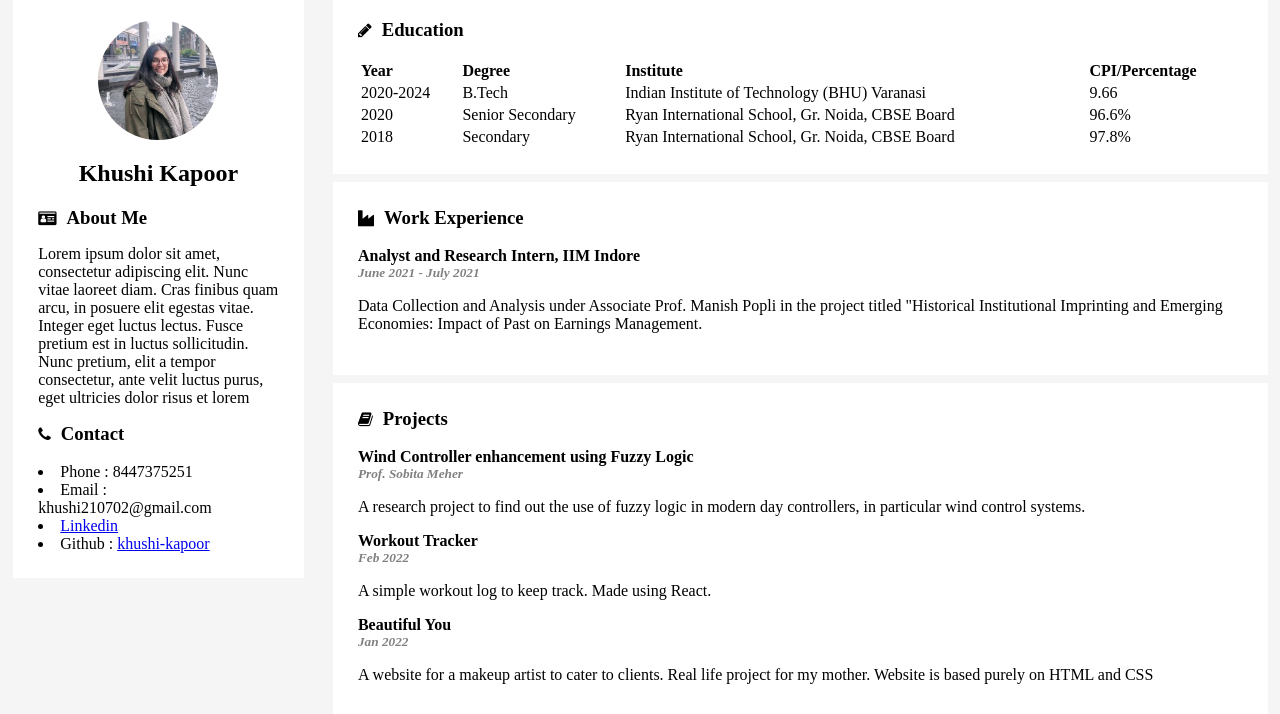
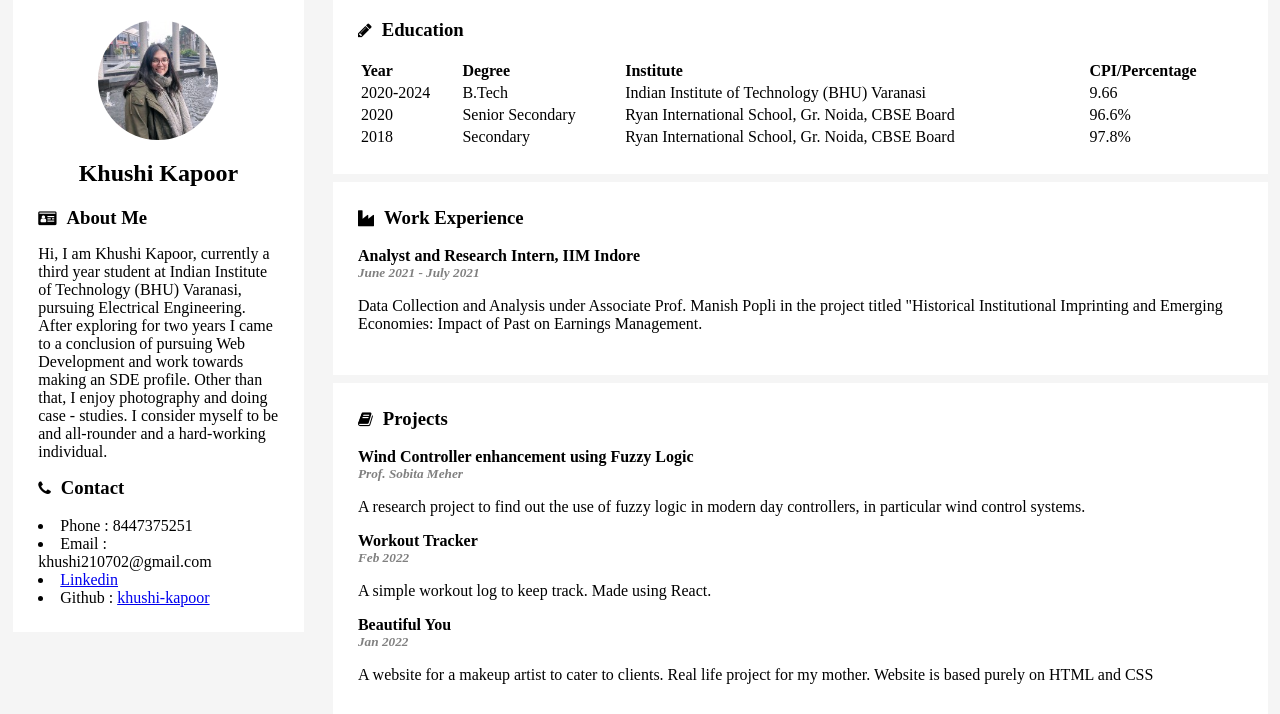
Before and after one commit to 2hakunamatata1/portfolio, a plain HTML site: page index.html in a window 1280 px wide. Shown: the part 86-800 px from the top of the page. Drawn offline with Linux system fonts and the light colour scheme.

Commit message:
Update index.html

```diff
--- a/index.html
+++ b/index.html
@@ -34,9 +34,8 @@
             <i class="fa fa-id-card"></i>
             <h3>About Me</h3>
             </div>
-            <p>Lorem ipsum dolor sit amet, consectetur adipiscing elit. Nunc vitae laoreet diam. Cras finibus quam arcu,
-               in posuere elit egestas vitae. Integer eget luctus lectus. Fusce pretium est in luctus sollicitudin.
-               Nunc pretium, elit a tempor consectetur, ante velit luctus purus, eget ultricies dolor risus et lorem
+            <p>Hi, I am Khushi Kapoor, currently a third year student at Indian Institute of Technology (BHU) Varanasi, pursuing Electrical Engineering. After exploring for two years I came to a conclusion of pursuing Web Development and work towards making an SDE profile. Other than that, I enjoy photography and doing case - studies.
+I consider myself to be and all-rounder and a hard-working individual.
             </p>
         </div>
         <div id="Contact">
```
